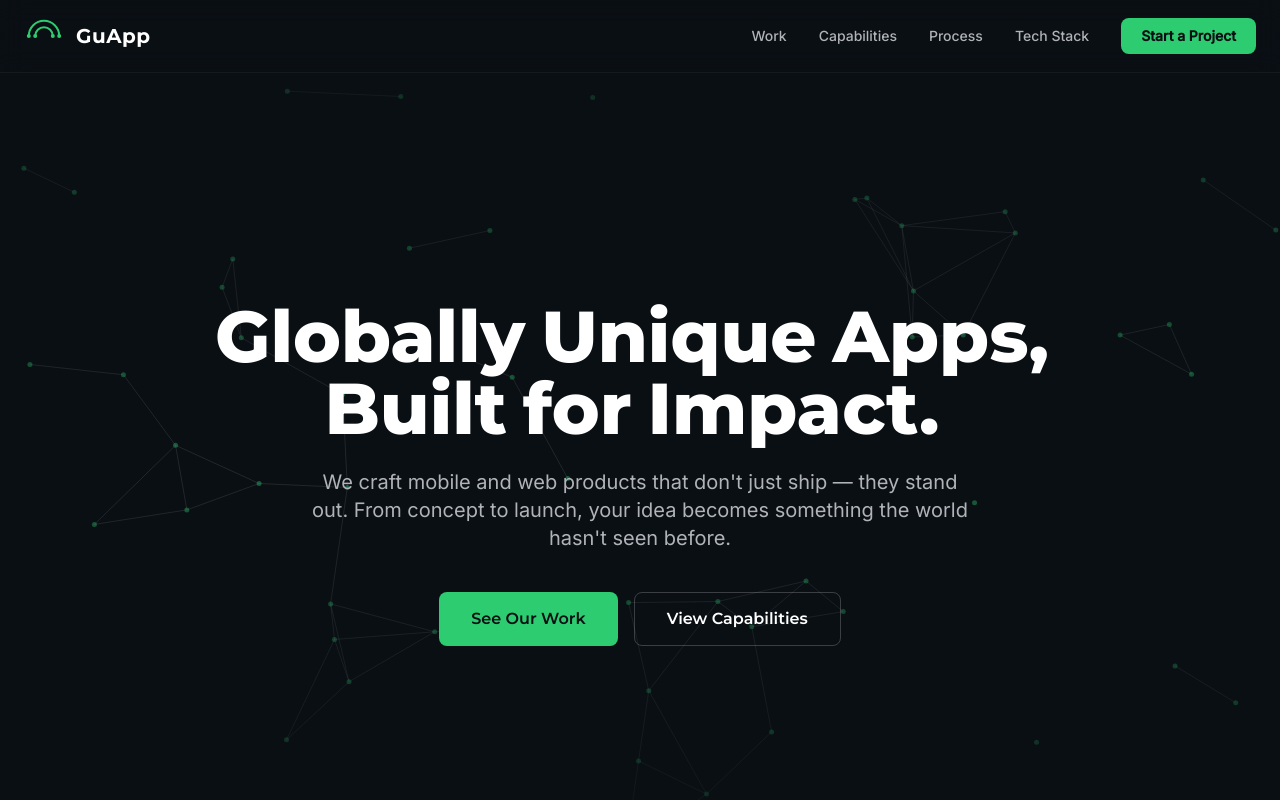
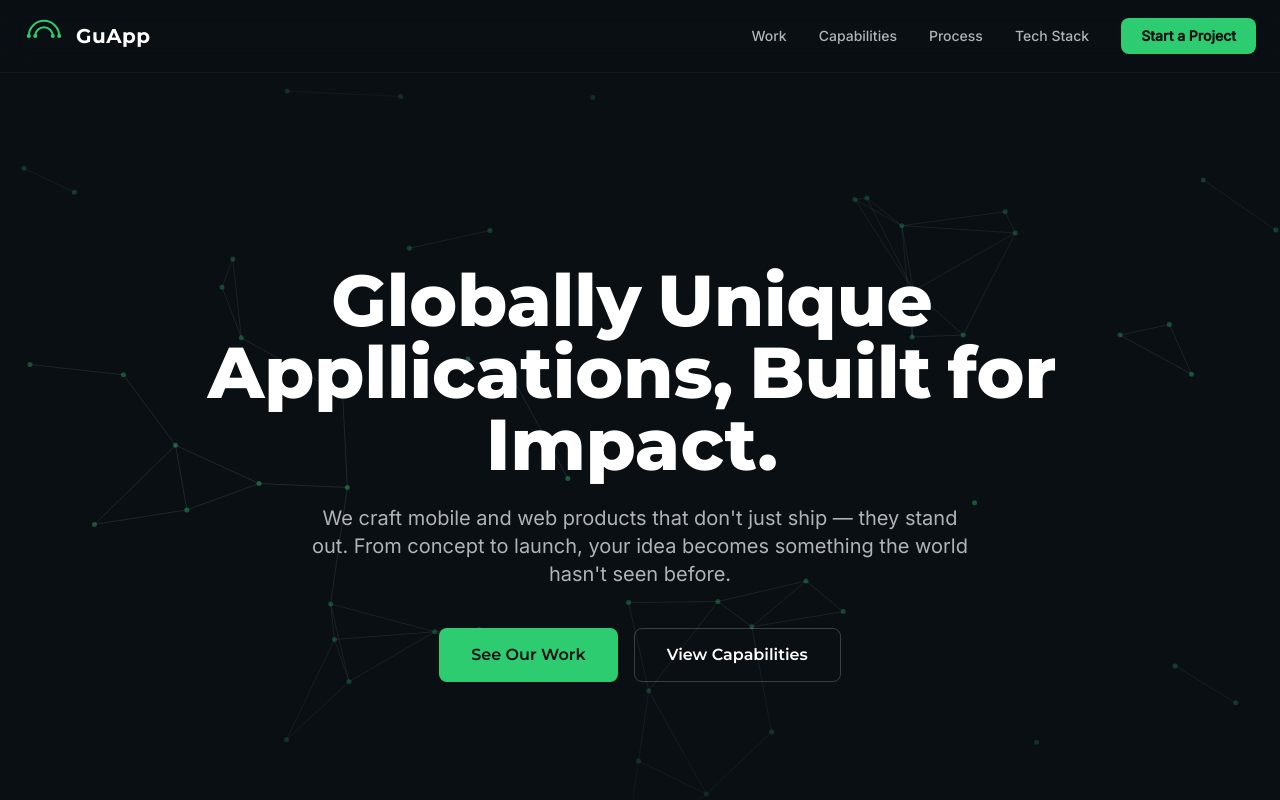
Before and after one commit to Mr-Ketlhaetse/guapp-site, a React (Vite) app: page / in a window 1280 px wide. Shown: the top 800 px of the page. Built offline with nearby package versions, Linux system fonts and the light colour scheme.

Commit message:
Fix typo in headlineWords array

```diff
--- a/src/components/Hero.tsx
+++ b/src/components/Hero.tsx
@@ -5,7 +5,7 @@ function scrollTo(id: string) {
   document.getElementById(id)?.scrollIntoView({ behavior: 'smooth' })
 }
 
-const headlineWords = ['Globally', 'Unique', 'Apps,', 'Built', 'for', 'Impact.']
+const headlineWords = ['Globally', 'Unique', 'Appllications,', 'Built', 'for', 'Impact.']
 
 export default function Hero() {
   const shouldReduce = useReducedMotion()
```
